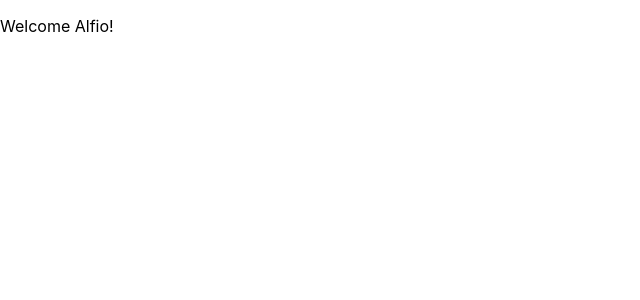
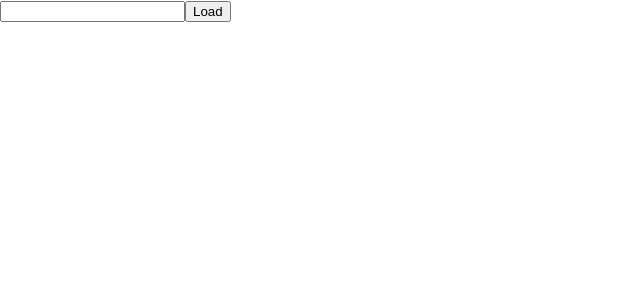
Before and after one commit to PuglisiAlfio/ReactJS, a React (Create React App) app in the folder esercizio-1/first-project/: page / in a window 1280 px wide. Shown: the top 300 px of the page, without its empty margins (0-640 px from the left). Built offline with nearby package versions, Linux system fonts and the light colour scheme.

Commit message:
Custom Hooks - Modify the `useGithubUser`

```diff
--- a/esercizio-1/first-project/src/App.js
+++ b/esercizio-1/first-project/src/App.js
@@ -1,9 +1,14 @@
-import Welcome from './components/Welcome';
+import { useState } from 'react';
+import GithubUser from './components/GithubUser';
 import './App.css';
 
 function App() {
+
+  const [username, setUsername] = useState('')
+
   return <div>
-          <Welcome name = "Alfio"/>
+          <input type='text' value={username} onChange={(event) => setUsername(event.target.value)}/>
+          <GithubUser username={username}/>
         </div>
 }
 
--- /dev/null
+++ b/esercizio-1/first-project/src/components/GithubUser.jsx
@@ -0,0 +1,23 @@
+import { useGithubUser } from "./useGithubUser";
+
+function GithubUser(props) {
+    const {data, loading, error, onFetchUser} = useGithubUser(props.username);
+
+    function userDataHandle(){
+        onFetchUser(props.username)
+    }
+
+    return <>
+            <button onClick={userDataHandle}>Load</button>
+            {data && (
+                <div>
+                    {loading && <h1>Loading...</h1>}
+                    {error && <h1>Error</h1>}
+                    <h1>{data.name}</h1>
+                    <p>{data.login}</p>
+                </div>
+            )}
+            </>
+}
+
+export default GithubUser;
--- a/esercizio-1/first-project/src/components/Welcome.js
+++ /dev/null
@@ -1,5 +0,0 @@
-function Welcome(props){
-    return <p>Welcome {props.name}!</p>
-}
-
-export default Welcome
--- /dev/null
+++ b/esercizio-1/first-project/src/components/useGithubUser.jsx
@@ -0,0 +1,31 @@
+import { useState } from "react";
+export function useGithubUser(){
+
+    const [data, setData] = useState(null);
+    const [loading, setLoading] = useState(false);
+    const [error, setError] = useState(null);
+
+    async function githubUserFetch(username){
+        setLoading(true);
+        setError(null);
+
+       try {
+        const response = await fetch(`https://api.github.com/users/${username}`)
+        const responseConvert = await response.json();
+
+        if(response.status !== 200) {
+            setError(new Error())
+        }
+            setData(responseConvert);
+        } catch (error) {
+            setError(error);
+            setData(null);
+        } finally {
+            setLoading(false);
+        }
+  }
+
+
+
+  return {data, loading, error, onFetchUser: githubUserFetch };
+}
```
